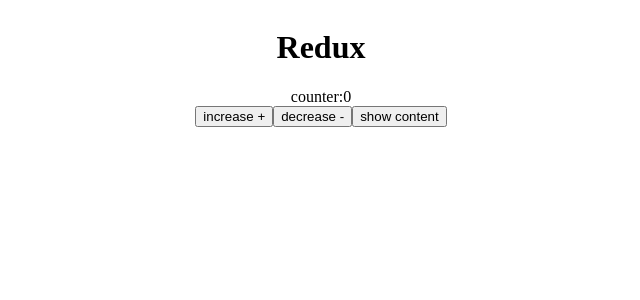
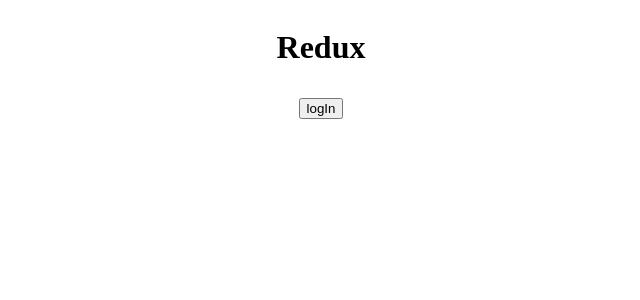
Before and after one commit to abbassdaher/counter-react-redux, a React (Create React App) app: page / in a window 1280 px wide. Shown: the top 300 px of the page, without its empty margins (319-959 px from the left). Built offline with nearby package versions, Linux system fonts and the light colour scheme.

Commit message:
create authSlice and add for page login and logOut

```diff
--- a/src/component/counter/Counter.css
+++ b/src/component/counter/Counter.css
@@ -2,8 +2,12 @@
     display: flex;
     flex-direction: column;
     align-items: center;
+
 }
-.container{
-    display: flex;
-    flex-direction: row;
+.CounterContainer button{
+    margin-right: 10px;
+
 }
+.logedIn{
+    margin-top: 10px;
+}
--- a/src/component/counter/Counter.js
+++ b/src/component/counter/Counter.js
@@ -4,6 +4,7 @@
 import "./Counter.css"
 
 import { counterAction } from "../../store/counterSlice"
+import { authActions } from '../../store/authSlice';
 // const { increase, decrease, toggleConter } = counterAction
 
 function Counter() {
@@ -35,6 +36,8 @@
     return (
         <div className="counterApp">
             <h1>Redux</h1>
+            {golobalState.auth.logedIn &&
+                <Fragment>
                     {golobalState.counter.showCounter &&
                         <Fragment>
                             <div className="">counter:
@@ -43,13 +46,20 @@
                         </Fragment>
                     }
 
-            <div className="container">
+
+                    <div className="CounterContainer">
 
                         <button onClick={() => dispatch(counterAction.increase(5))} >increase +</button>
                         <button onClick={() => dispatch(counterAction.decrease(2))}>decrease -</button>
                         <button onClick={() => dispatch(counterAction.toggleConter())}>show content</button>
 
                     </div>
+                </Fragment>
+            }
+
+            <button className='logedIn' onClick={() => dispatch(authActions.setLogedIn())}>
+                {golobalState.auth.logedIn ? 'logOut' : 'logIn'}
+            </button>
         </div>
 
 
--- /dev/null
+++ b/src/store/authSlice.js
@@ -0,0 +1,13 @@
+import { createSlice } from '@reduxjs/toolkit'
+
+const initialState = { logedIn: false }
+
+const AuthSlice = createSlice({
+    name: 'logedIn',
+    initialState: initialState,
+    reducers: {
+        setLogedIn: (state) =>  { state.logedIn = !state.logedIn }
+    }
+});
+export const authActions = AuthSlice.actions;
+export default AuthSlice.reducer;
--- a/src/store/index.js
+++ b/src/store/index.js
@@ -1,5 +1,6 @@
 import { configureStore } from '@reduxjs/toolkit'
 import  counterSlice  from "./counterSlice";
+import authReducer from './authSlice';
 
 // const initState = { value: 0, showCounter: true }
 // // console.log('initState')
@@ -29,6 +30,7 @@
 const store = configureStore({
     reducer: {
         counter: counterSlice,
+        auth: authReducer,
     },
 })
 
```
Lines whose indentation alone changed are shown as unchanged.
